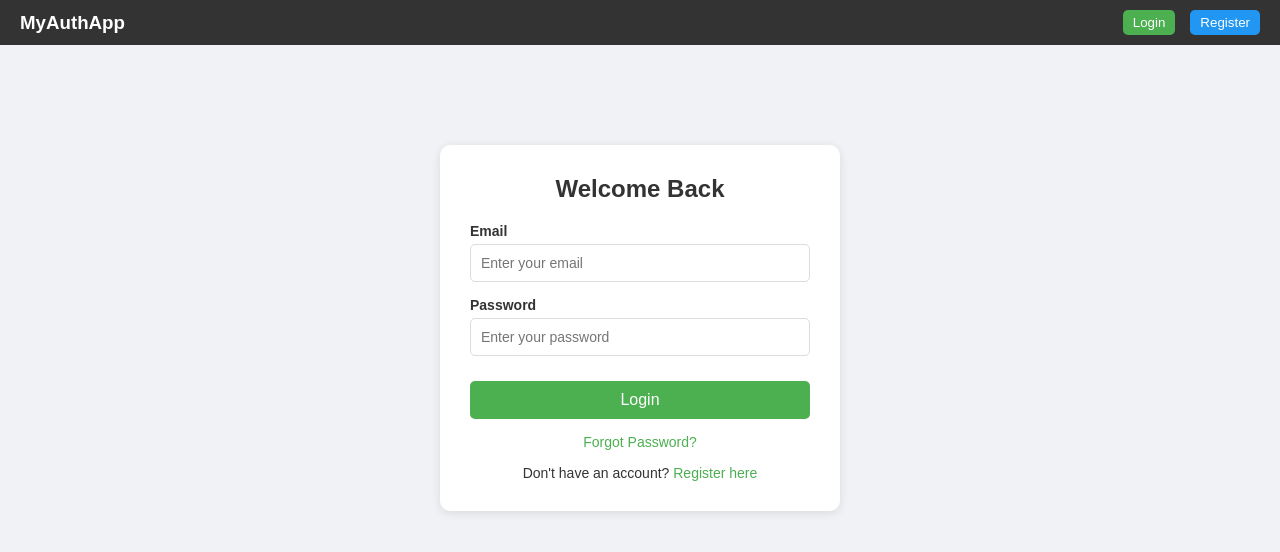
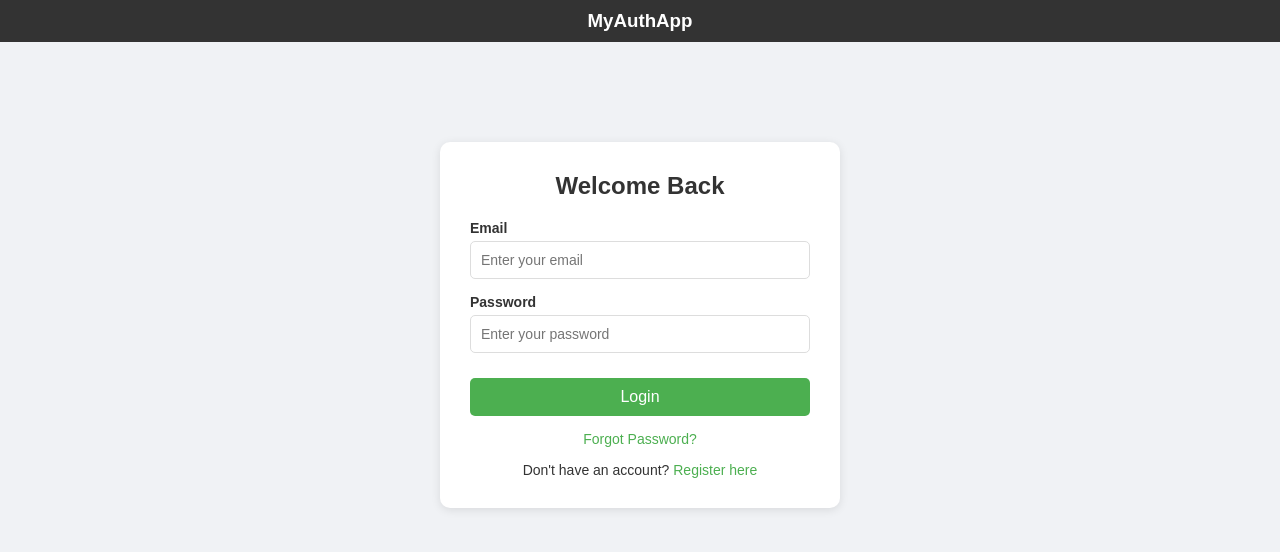
Before and after one commit to Lavanya98838/PRODIGY_FULLSTACK_TASK01, a React app in the folder frontend/: page /login in a window 1280 px wide. Shown: the top 552 px of the page. Built offline with nearby package versions, Linux system fonts and the light colour scheme; the HTML template or start-up script is replaced by a standard one.

Commit message:
remove login register button and center app name in navbar

```diff
--- a/frontend/src/components/Navbar.jsx
+++ b/frontend/src/components/Navbar.jsx
@@ -15,21 +15,31 @@ const Navbar = () => {
       backgroundColor: "#333",
       padding: "10px 20px",
       display: "flex",
-      justifyContent: "space-between",
+      justifyContent: "center",
       alignItems: "center",
-      color: "white"
+      color: "white",
+      position: "relative"
     }}>
+
+      {/* App name - centered */}
       <h3
-        style={{ cursor: "pointer", margin: 0 }}
+        style={{ cursor: "pointer", margin: 0, textAlign: "center" }}
         onClick={() => navigate(user ? "/dashboard" : "/login")}
       >
         MyAuthApp
       </h3>
 
-      <div style={{ display: "flex", gap: "15px", alignItems: "center" }}>
-        {user ? (
-          <>
+      {/* Right side buttons - only shown when logged in */}
+      {user && (
+        <div style={{
+          display: "flex",
+          gap: "15px",
+          alignItems: "center",
+          position: "absolute",
+          right: "20px"
+        }}>
           <span>Hello, {user.name}!</span>
+
           {user.role === "admin" && (
             <button
               onClick={() => navigate("/admin")}
@@ -44,6 +54,7 @@ const Navbar = () => {
               Admin Panel
             </button>
           )}
+
           <button
             onClick={handleLogout}
             style={{
@@ -56,36 +67,8 @@ const Navbar = () => {
             }}>
             Logout
           </button>
-          </>
-        ) : (
-          <>
-            <button
-              onClick={() => navigate("/login")}
-              style={{
-                padding: "5px 10px",
-                backgroundColor: "#4CAF50",
-                color: "white",
-                border: "none",
-                borderRadius: "5px",
-                cursor: "pointer"
-              }}>
-              Login
-            </button>
-            <button
-              onClick={() => navigate("/register")}
-              style={{
-                padding: "5px 10px",
-                backgroundColor: "#2196F3",
-                color: "white",
-                border: "none",
-                borderRadius: "5px",
-                cursor: "pointer"
-              }}>
-              Register
-            </button>
-          </>
+        </div>
       )}
-      </div>
     </nav>
   );
 };
```
Lines whose indentation alone changed are shown as unchanged.
